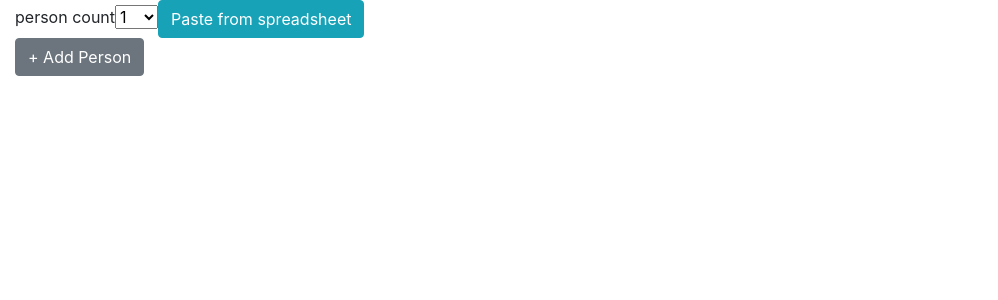
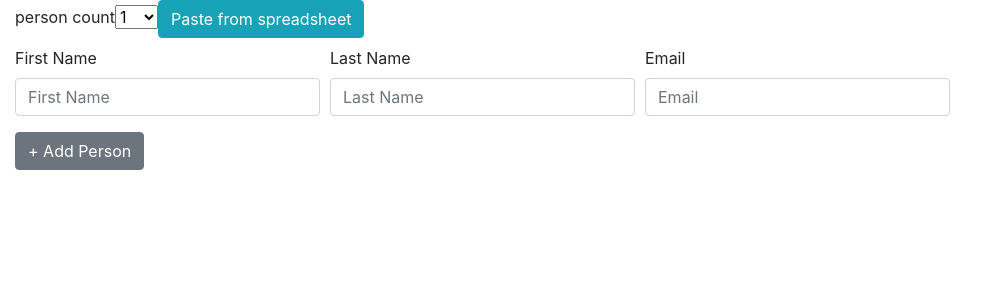
Before and after one commit to dogsGhost/group-add-form, a React (Create React App) app: page / in a window 1280 px wide. Shown: the top 300 px of the page, without its empty margins (0-998 px from the left). Built offline with nearby package versions, Linux system fonts and the light colour scheme.

Commit message:
add PersonRow

```diff
--- a/src/App.js
+++ b/src/App.js
@@ -2,6 +2,7 @@ import React from 'react';
 import ScreenRows from './ScreenRows'
 import ScreenPaste from './ScreenPaste'
 import Select from './Select'
+import PersonRow from './PersonRow'
 
 class App extends React.Component {
   constructor(props) {
@@ -11,10 +12,10 @@ class App extends React.Component {
       return Math.random().toString().substr(2, 15)
     }
 
-    this.makeEntry = function (first = '', last = '', email = '') {
+    this.makeEntry = function (fname = '', lname = '', email = '') {
       return {
-        first,
-        last,
+        fname,
+        lname,
         email,
         id: this.genId()
       }
@@ -26,8 +27,10 @@ class App extends React.Component {
     }
 
     this.toggleView = this.toggleView.bind(this)
+    this.onInputChange = this.onInputChange.bind(this)
     this.addPerson = this.addPerson.bind(this)
     this.changeRowCount = this.changeRowCount.bind(this)
+    this.removeRow = this.removeRow.bind(this)
   }
 
   changeRowCount(e) {
@@ -76,6 +79,28 @@ class App extends React.Component {
     })
   }
 
+  makeRows() {
+    return this.state.rowData.map((row, i) => {
+      return <PersonRow
+        change={this.onInputChange}
+        count={i}
+        key={row.id}
+        person={row}
+        remove={this.removeRow} />
+    })
+  }
+
+  removeRow(e) {
+    this.setState({
+      rowData: this.state.rowData.filter(row => row.id !== e.target.dataset.id)
+    })
+  }
+
+  onInputChange(e) {
+    // TODO
+    console.log(e)
+  }
+
   render() {
     return (
       <div className="container-fluid">
@@ -85,7 +110,7 @@ class App extends React.Component {
               select={<Select change={this.changeRowCount} count={this.optionsCount} active={this.state.rowData.length} />}
               addPerson={this.addPerson}
               toggleView={this.toggleView}>
-
+              {this.makeRows()}
             </ScreenRows> :
             <ScreenPaste />
         }
--- /dev/null
+++ b/src/PersonRow.js
@@ -0,0 +1,30 @@
+import React from 'react'
+
+function PersonRow({ person, count, remove, change }) {
+  const classes = `person-row form-row ${(count + 1) % 2 ? 'odd' : 'even'}`
+  return (
+    <div className={classes}>
+      <div className="col form-group">
+        <label htmlFor={`fname${person.id}`}>First Name</label>
+        <input onChange={change} value={person.fname} type="text" className="form-control" id={`fname${person.id}`} placeholder="First Name" />
+      </div>
+      <div className="col form-group">
+        <label htmlFor={`lname${person.id}`}>Last Name</label>
+        <input onChange={change} value={person.lname} type="text" className="form-control" id={`lname${person.id}`} placeholder="Last Name" />
+      </div>
+      <div className="col form-group">
+        <label htmlFor={`email${person.id}`}>Email</label>
+        <input onChange={change} value={person.email} type="email" className="form-control" id={`email${person.id}`} placeholder="Email" />
+      </div>
+      <div className="col">
+      {
+        count !== 0 ?
+        <button data-id={person.id} className="close" onClick={remove}>X</button> :
+        false
+      }
+      </div>
+    </div>
+  )
+}
+
+export default PersonRow
--- a/src/Select.js
+++ b/src/Select.js
@@ -3,7 +3,7 @@ import React from 'react'
 function Select(props) {
   function options() {
     let o = []
-    for (let i = 0; i <= props.count; i++) {
+    for (let i = 1; i <= props.count; i++) {
       o.push(<option key={i} value={i}>{i}</option>)
     }
     return o
--- a/src/index.css
+++ b/src/index.css
@@ -0,0 +1,7 @@
+.person-row {
+  padding: 0.5rem 0 0;
+}
+
+.person-row.even {
+  background: #eee;
+}
```
